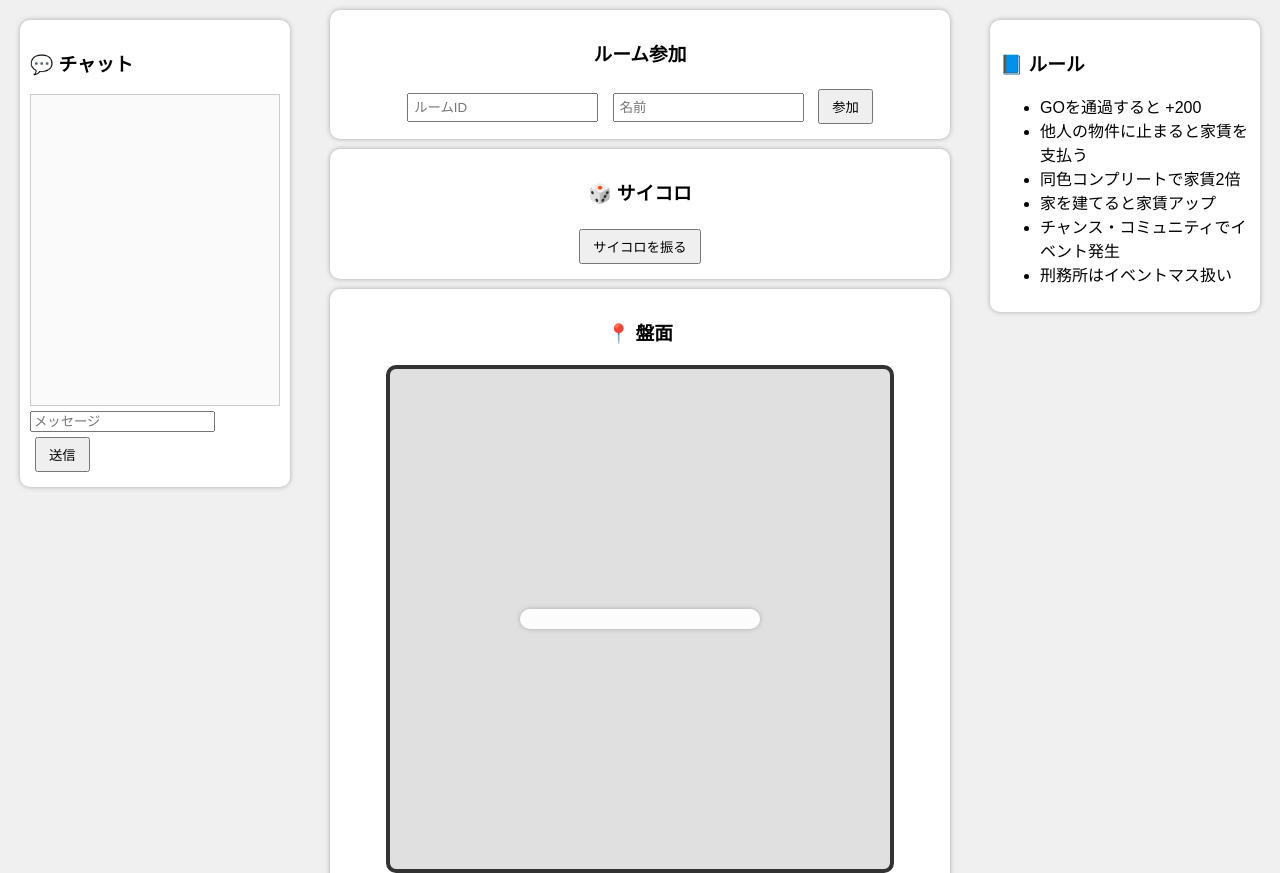
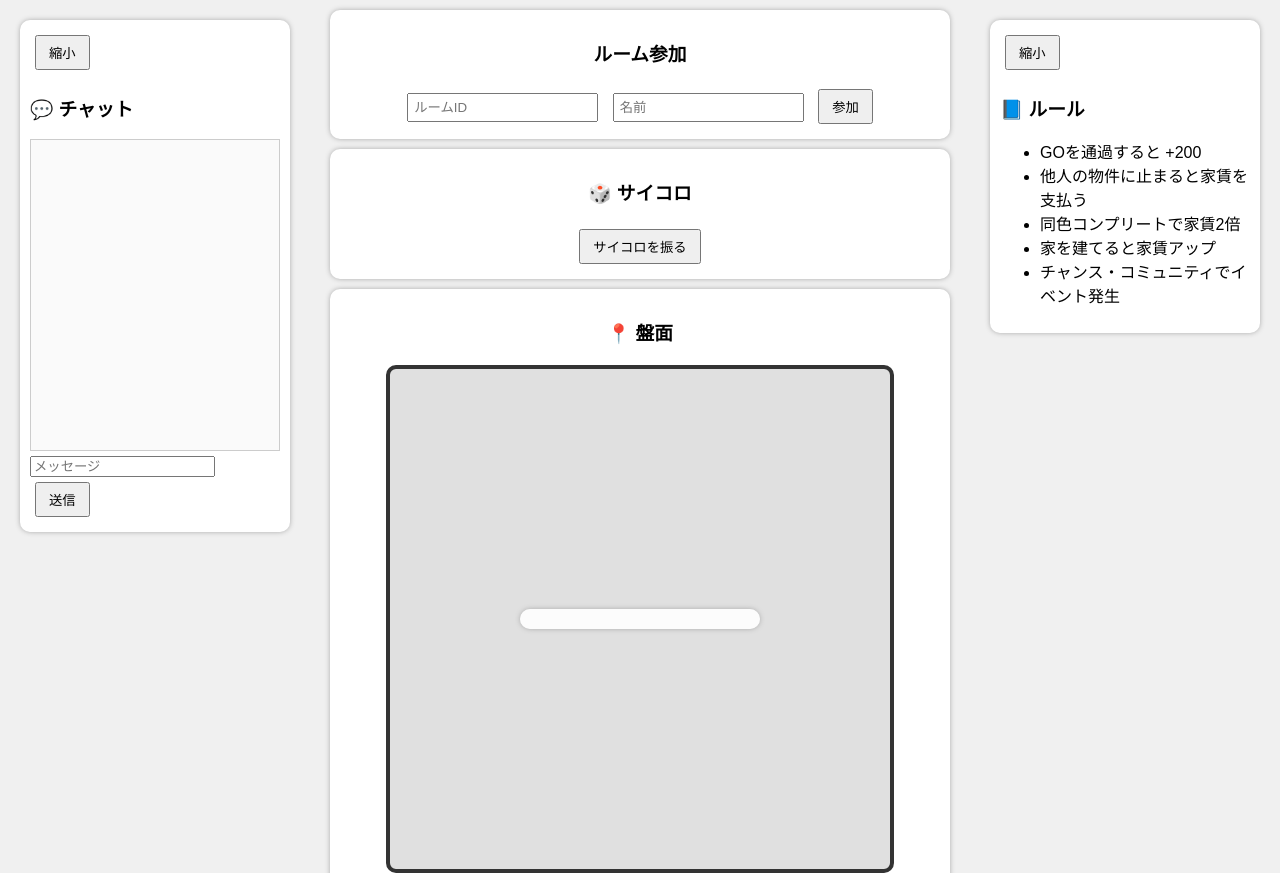
Before and after one commit to sscb1969-arch/monopoly-onlin, a website: page public/index.html in a window 1280 px wide. Shown: the top 873 px of the page. Drawn offline with nearby package versions, Linux system fonts and the light colour scheme; no server answers.

Commit message:
Update index.html

```diff
--- a/public/index.html
+++ b/public/index.html
@@ -7,7 +7,6 @@
 </head>
 <body>
 
-<!-- ルーム参加 -->
 <div class="join-box panel">
   <h3>ルーム参加</h3>
   <input id="room" placeholder="ルームID">
@@ -15,7 +14,6 @@
   <button onclick="joinGame()">参加</button>
 </div>
 
-<!-- サイコロ -->
 <div class="panel">
   <h3>🎲 サイコロ</h3>
   <div id="dice" class="dice"></div>
@@ -24,35 +22,34 @@
   <button id="roll-button" onclick="rollDice()">サイコロを振る</button>
 </div>
 
-<!-- 盤面 -->
 <div class="panel">
   <h3>📍 盤面</h3>
   <div class="board-square">
     <div id="board"></div>
-    <div id="player-layer"></div> <!-- 駒専用レイヤー -->
+    <div id="player-layer"></div>
     <div id="players-center" class="players-center"></div>
   </div>
 </div>
 
-<!-- メッセージ -->
 <div class="panel">
   <h3>📢 メッセージ</h3>
   <div id="message-box">まだメッセージはありません</div>
 </div>
 
-<!-- 物件選択 -->
 <div id="choice-box" class="panel"></div>
 
-<!-- 左側チャット -->
+<!-- 左チャット（縮小可能） -->
 <div id="chat-panel" class="side-panel left">
+  <button class="toggle-btn" onclick="togglePanel('chat-panel')">縮小</button>
   <h3>💬 チャット</h3>
   <div id="chat-box" class="chat-box"></div>
   <input id="chat-input" placeholder="メッセージ">
   <button onclick="sendChat()">送信</button>
 </div>
 
-<!-- 右側ルール一覧 -->
+<!-- 右ルール（縮小可能） -->
 <div id="rules-panel" class="side-panel right">
+  <button class="toggle-btn" onclick="togglePanel('rules-panel')">縮小</button>
   <h3>📘 ルール</h3>
   <ul>
     <li>GOを通過すると +200</li>
@@ -60,9 +57,15 @@
     <li>同色コンプリートで家賃2倍</li>
     <li>家を建てると家賃アップ</li>
     <li>チャンス・コミュニティでイベント発生</li>
-    <li>刑務所はイベントマス扱い</li>
   </ul>
 </div>
+
+<script>
+function togglePanel(id) {
+  const panel = document.getElementById(id);
+  panel.classList.toggle("collapsed");
+}
+</script>
 
 <script src="/socket.io/socket.io.js"></script>
 <script src="client.js"></script>
```
